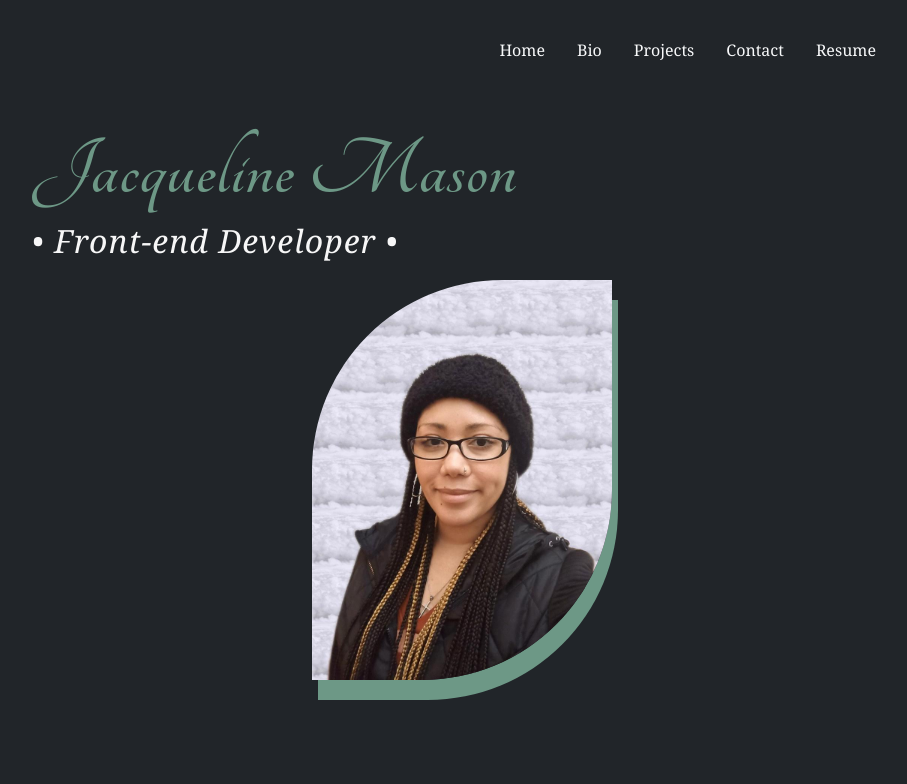
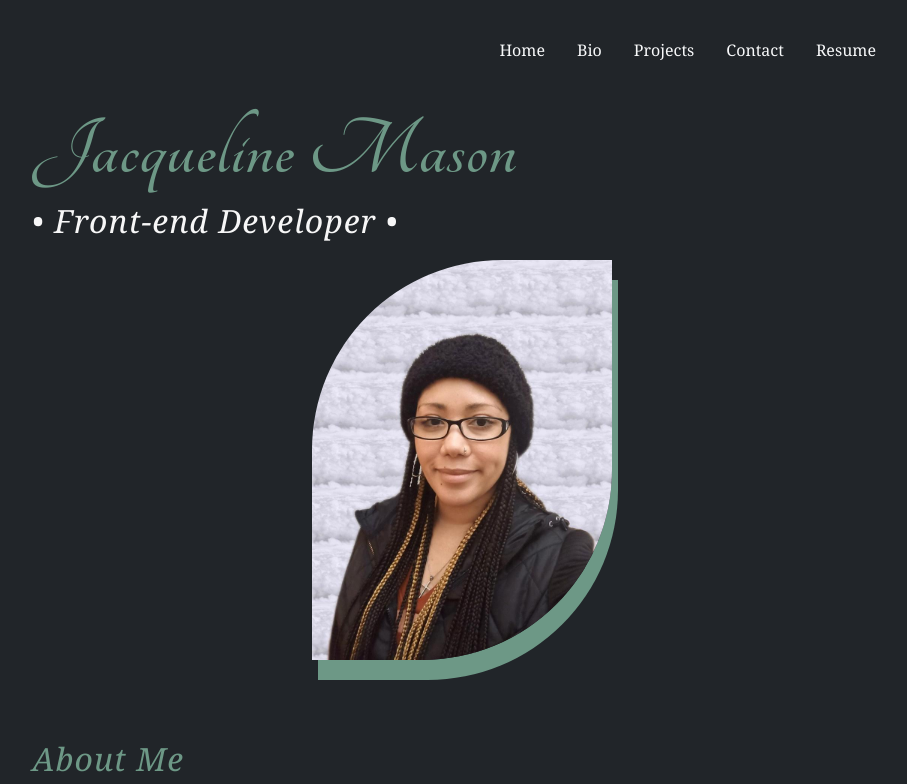
Before and after one commit to rookiebehaviour/superb-portfolio-react, a React (Create React App) app: page / in a window 1280 px wide. Shown: the top 784 px of the page, without its empty margins (178-1085 px from the left). Built offline with nearby package versions, Linux system fonts and the light colour scheme.

Commit message:
Changed margin

```diff
--- a/src/App.css
+++ b/src/App.css
@@ -54,7 +54,7 @@ nav li a:hover {
 
 section {
   max-width: 100%;
-  margin: 40px auto;
+  margin: 20px auto;
   padding: 10px 0;
 }
 
--- a/src/Footer.css
+++ b/src/Footer.css
@@ -41,7 +41,7 @@ small a {
   text-decoration: none;
   display: block;
   text-align: center;
-  margin: 20px 0;
+  margin: 30px 0;
 }
 
 .Footer .top-link:hover {
```
